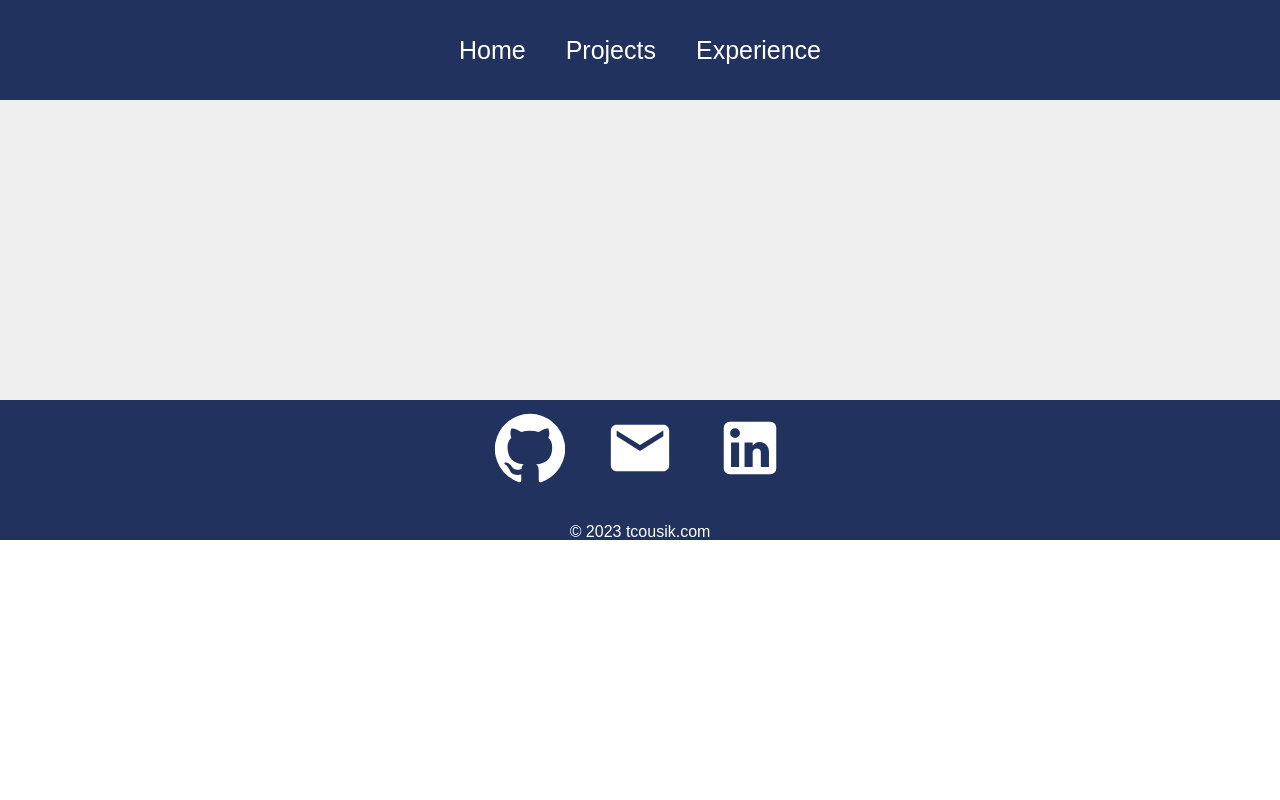
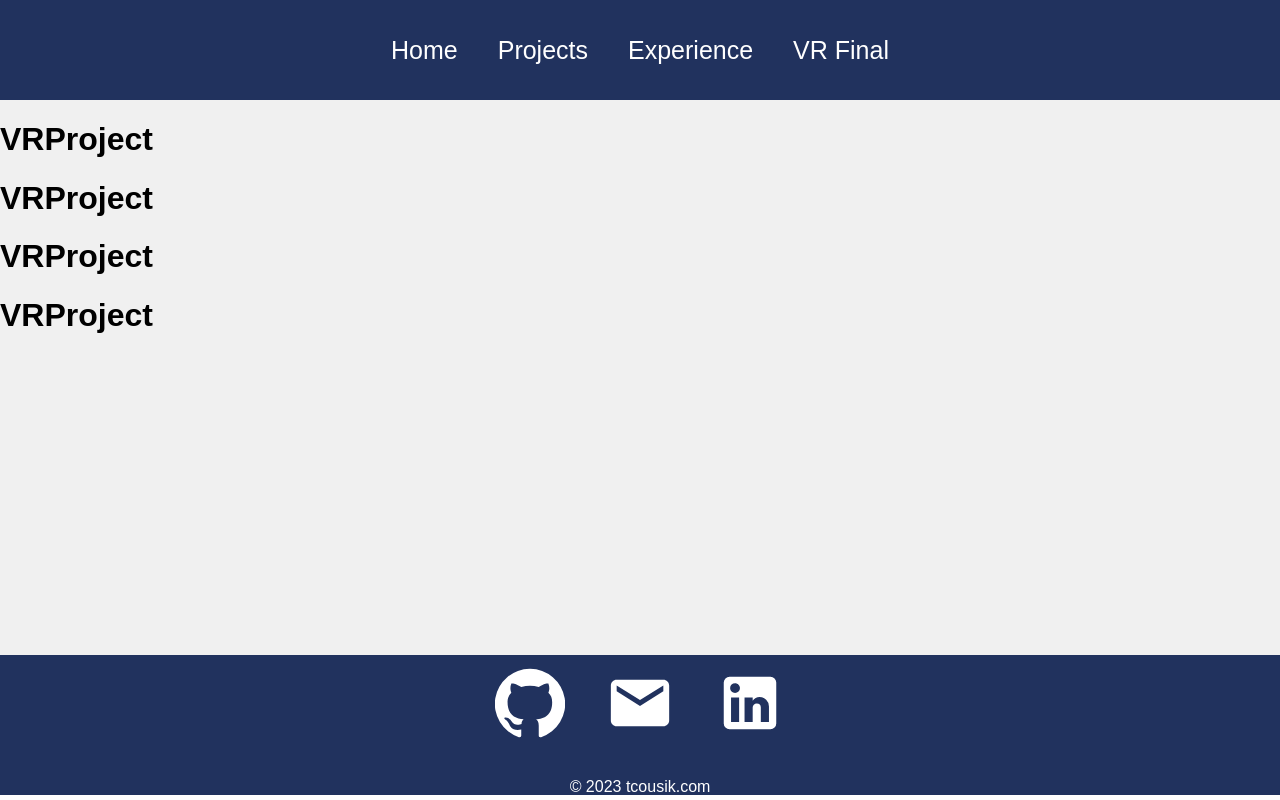
Before and after one commit to tcousik/Portfolio, a React (Create React App) app: page /vrproject in a window 1280 px wide. Built offline with nearby package versions, Linux system fonts and the light colour scheme.

Commit message:
added vr link

```diff
--- a/src/App.js
+++ b/src/App.js
@@ -6,6 +6,7 @@ import Experience from './pages/Experience';
 import Navbar from './components/Navbar';
 import Footer from './components/Footer';
 import ProjectDisplay from './pages/ProjectDisplay';
+import VRProject from './pages/VRProject';
 
 function App() {
   return (
@@ -17,6 +18,7 @@ function App() {
           <Route path='/projects' element={<Projects />} />
           <Route path='/projects/:id' element={<ProjectDisplay />} />
           <Route path='/experience' element={<Experience />} />
+          <Route path='/vrproject' element={<VRProject />} />
         </Routes>
         <Footer />
       </Router>
--- a/src/components/Navbar.js
+++ b/src/components/Navbar.js
@@ -23,6 +23,7 @@ const Navbar = () => {
                 <Link to="/">Home</Link>
                 <Link to="/projects">Projects</Link>
                 <Link to="/experience">Experience</Link>
+                <Link to="/vrproject">VR Final</Link>
             </div>
         </div>
     )
--- /dev/null
+++ b/src/pages/VRProject.js
@@ -0,0 +1,15 @@
+import React from 'react'
+import "../styles/vr.css"
+
+
+const VRProject = () => {
+    return (
+        <div><h1>VRProject</h1>
+            <h1>VRProject</h1>
+            <h1>VRProject</h1>
+            <h1>VRProject</h1>
+        </div>
+    )
+}
+
+export default VRProject
```
Also changed, not shown: src/styles/vr.css (added).
